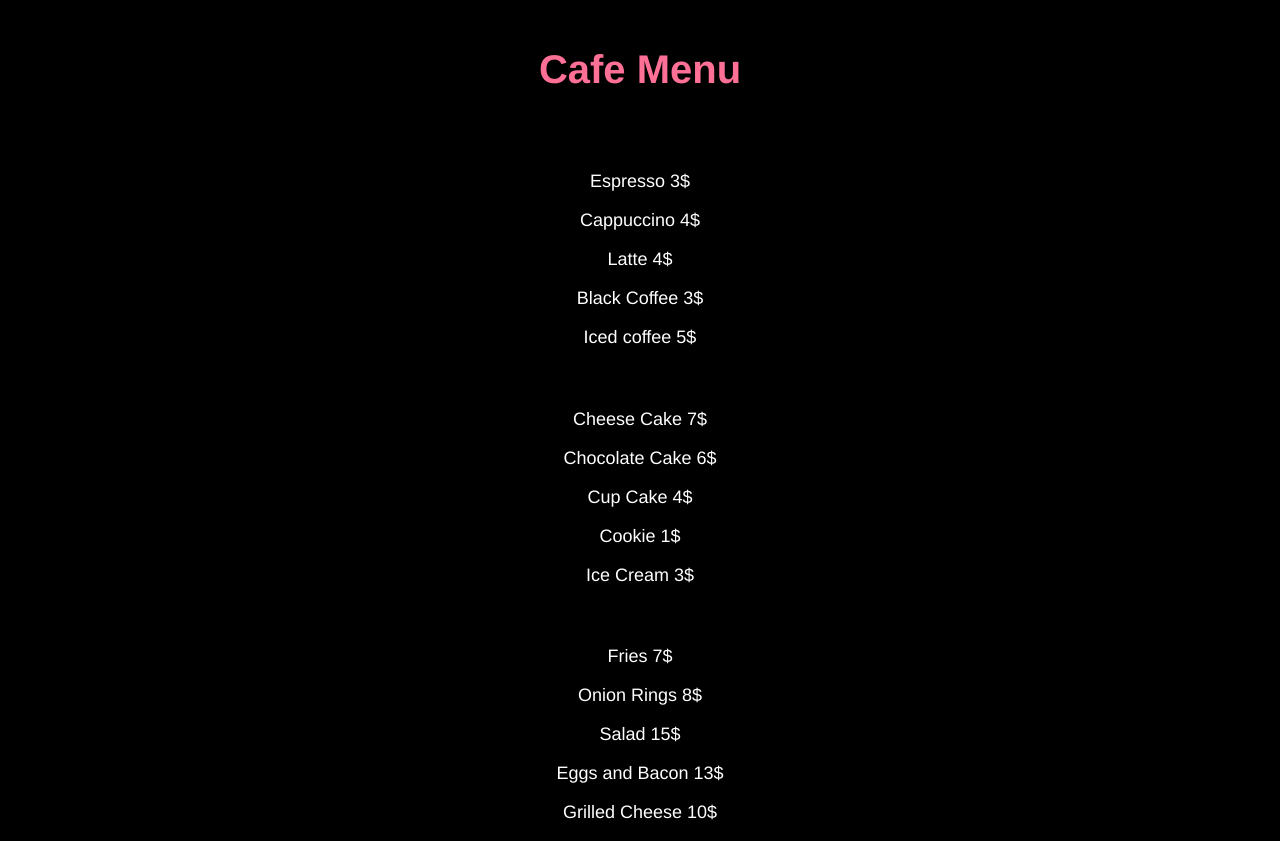
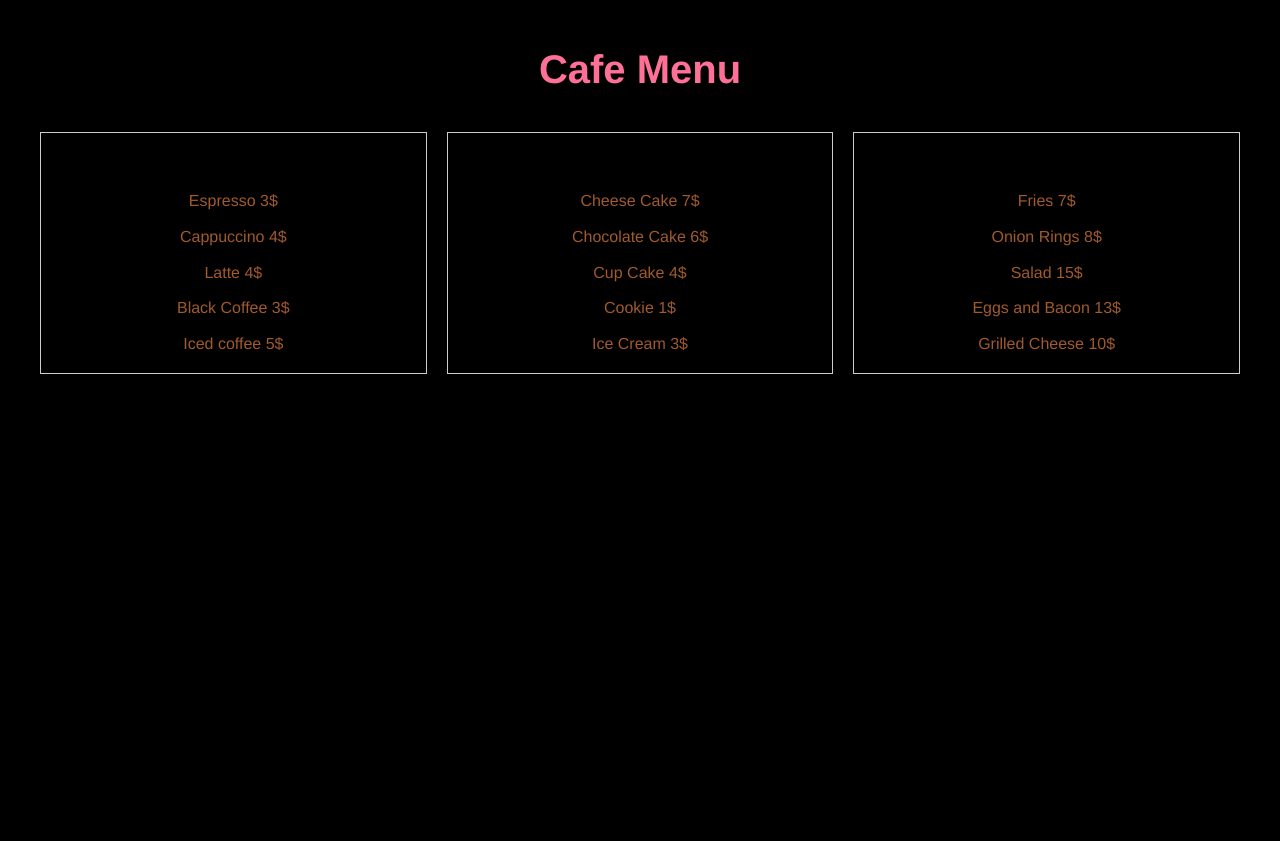
Before and after one commit to ViktoriaGusev/CatCafe, a plain HTML site: page menu.html in a window 1280 px wide. Shown: the part 800-1641 px from the top of the page. After the commit the page ends 1182 px from the top, so only its background shows below. Drawn offline with Linux system fonts and the light colour scheme.

Commit message:
Update styles.css

```diff
--- a/styles.css
+++ b/styles.css
@@ -132,3 +132,35 @@ input[type=submit] {
     width: 100%;
   }
 }
+
+
+
+
+		.menu {
+			display: grid;
+			grid-template-columns: repeat(auto-fit, minmax(300px, 1fr));
+			grid-gap: 20px;
+			margin: 0 auto;
+			max-width: 1200px;
+		}
+
+		.menu-item {
+			border: 1px solid #ccc;
+			padding: 20px;
+			text-align: center;
+			height: 200px;
+			display: flex;
+			flex-direction: column;
+			justify-content: space-between;
+		}
+
+		.menu-item h4 {
+			font-size: 18px;
+			margin: 0;
+		}
+
+		.menu-item p {
+			font-size: 16px;
+			margin: 0;
+			color: #a05a2c;
+		}
```
